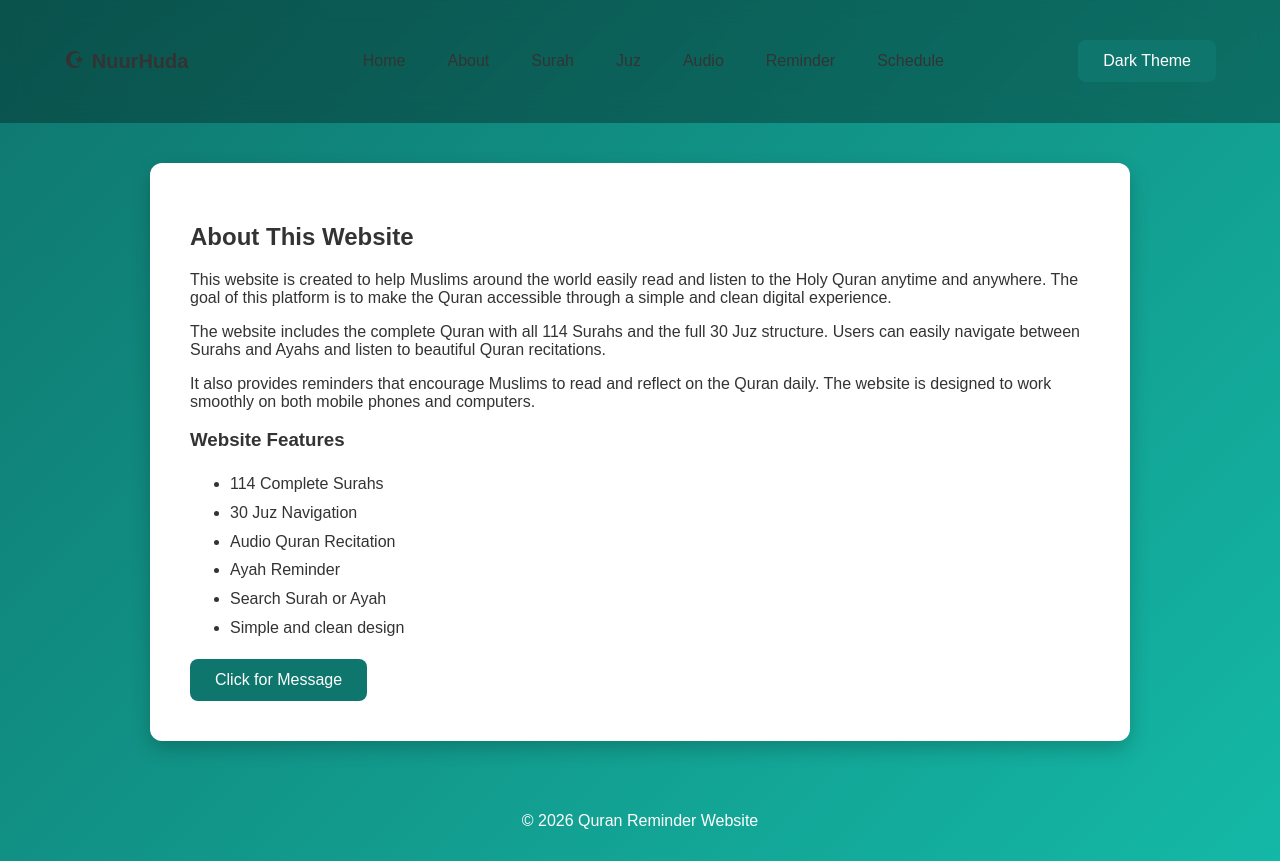
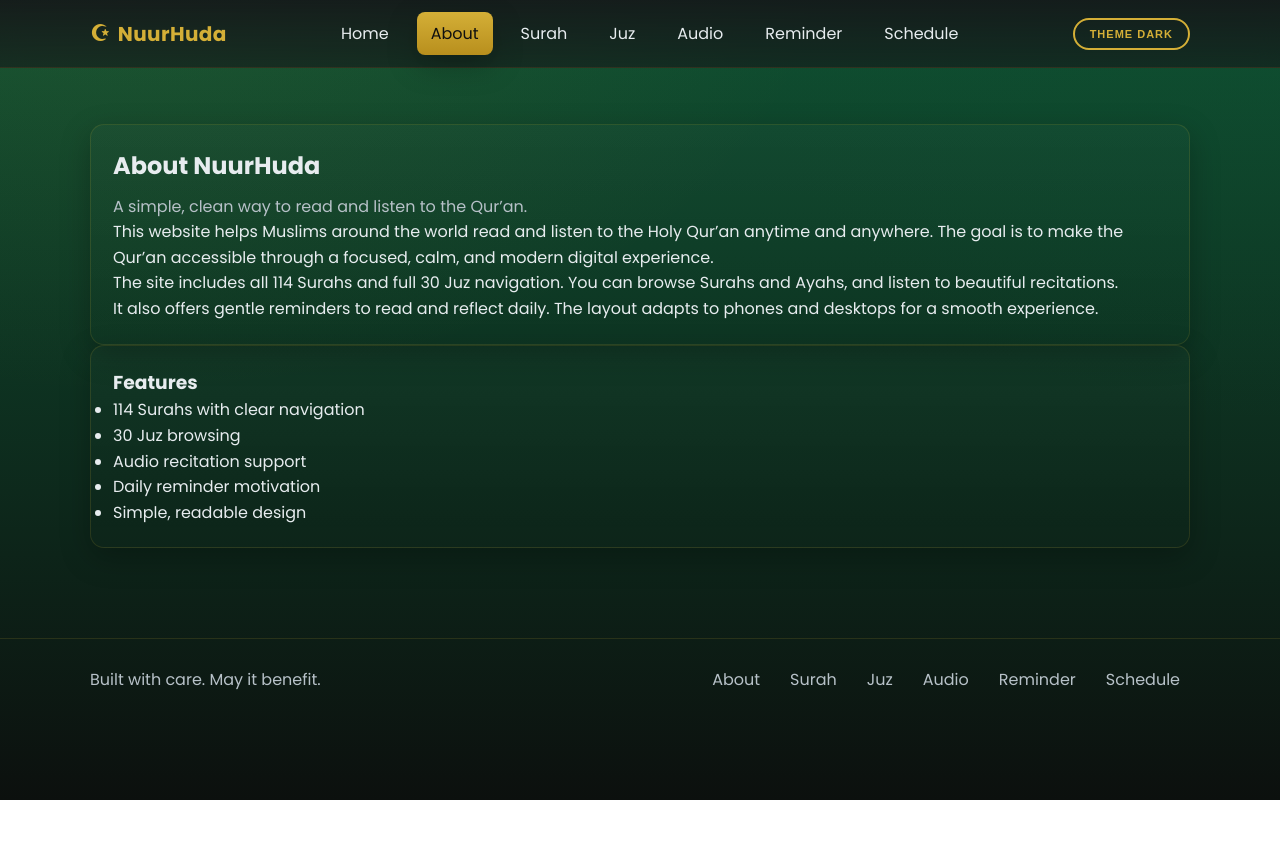
Before and after one commit to rayaanrazia9-coder/NuurHuda_Quran_Web, a plain HTML site: page about.html in a window 1280 px wide. After the commit the page ends 800 px from the top, so only its background shows below. Drawn offline with Linux system fonts and the light colour scheme; a web font is replaced by a local one.

Commit message:
Update  About

```diff
--- a/about.html
+++ b/about.html
@@ -1,87 +1,87 @@
-<!DOCTYPE html>
-<html lang="en">
-
+<!doctype html>
+<html lang="en" dir="ltr">
 <head>
-<meta charset="UTF-8">
-<meta name="viewport" content="width=device-width, initial-scale=1.0">
-
-<link rel="stylesheet" href="about.css">
+  <meta charset="utf-8">
+  <meta name="viewport" content="width=device-width, initial-scale=1">
+  <title>NuurHuda • About</title>
+  <link rel="preconnect" href="https://fonts.googleapis.com">
+  <link rel="preconnect" href="https://fonts.gstatic.com" crossorigin>
+  <link rel="stylesheet" href="style.css">
 </head>
 
-<body>
-
+<body class="dark">
   <header>
-  <div class="containe nav">
-
-    <a class="brand" href="index.html">
+    <div class="container nav">
+      <a class="brand" href="index.html" aria-label="NuurHuda Home">
         <span class="brand-logo">☪</span>
         <span class="brand-name">NuurHuda</span>
       </a>
-
-    <nav>
+      <nav aria-label="Site">
         <ul>
           <li><a href="index.html">Home</a></li>
           <li><a href="about.html">About</a></li>
           <li><a href="surah.html">Surah</a></li>
-        <li><a href="juz.html" active>Juz</a></li>
+          <li><a href="juz.html">Juz</a></li>
           <li><a href="audio.html">Audio</a></li>
           <li><a href="reminder.html">Reminder</a></li>
           <li><a href="schedule.html">Schedule</a></li>
         </ul>
       </nav>
-
-    <button id="themeBtn" class="theme-toggle" onclick="toggleTheme()">Dark Theme</button>
-
+      <button id="themeToggle" class="toggle" aria-pressed="true">
+        <span>Theme</span>
+        <span class="mode">Dark</span>
+      </button>
     </div>
   </header>
 
-
+<main>
     <div class="container">
-
-<section class="about">
-
-<h2>About This Website</h2>
-
+      <section class="section">
+        <div class="card">
+          <h2>About NuurHuda</h2>
+          <p class="subtitle">A simple, clean way to read and listen to the Qur’an.</p>
           <p>
-This website is created to help Muslims around the world easily read and listen
-to the Holy Quran anytime and anywhere. The goal of this platform is to make
-the Quran accessible through a simple and clean digital experience.
+            This website helps Muslims around the world read and listen to the Holy Qur’an
+            anytime and anywhere. The goal is to make the Qur’an accessible through a
+            focused, calm, and modern digital experience.
           </p>
-
           <p>
-The website includes the complete Quran with all 114 Surahs and the full
-30 Juz structure. Users can easily navigate between Surahs and Ayahs
-and listen to beautiful Quran recitations.
+            The site includes all 114 Surahs and full 30 Juz navigation. You can browse
+            Surahs and Ayahs, and listen to beautiful recitations.
           </p>
-
           <p>
-It also provides reminders that encourage Muslims to read and reflect
-on the Quran daily. The website is designed to work smoothly on both
-mobile phones and computers.
+            It also offers gentle reminders to read and reflect daily. The layout adapts
+            to phones and desktops for a smooth experience.
           </p>
-
-<h3>Website Features</h3>
-
-<ul>
-<li>114 Complete Surahs</li>
-<li>30 Juz Navigation</li>
-<li>Audio Quran Recitation</li>
-<li>Ayah Reminder</li>
-<li>Search Surah or Ayah</li>
-<li>Simple and clean design</li>
-</ul>
-
-<button onclick="showMessage()">Click for Message</button>
-
-</section>
-
         </div>
 
+        <div class="card">
+          <h3>Features</h3>
+          <ul>
+            <li>114 Surahs with clear navigation</li>
+            <li>30 Juz browsing</li>
+            <li>Audio recitation support</li>
+            <li>Daily reminder motivation</li>
+            <li>Simple, readable design</li>
+          </ul>
+        </div>
+      </section>
+    </div>
+  </main>
+
  <footer>
-<p>© 2026 Quran Reminder Website</p>
+    <div class="container footer-grid">
+      <div>Built with care. May it benefit.</div>
+      <div class="footer-nav">
+        <a href="about.html">About</a>
+        <a href="surah.html">Surah</a>
+        <a href="juz.html">Juz</a>
+        <a href="audio.html">Audio</a>
+        <a href="reminder.html">Reminder</a>
+        <a href="schedule.html">Schedule</a>
+      </div>
+    </div>
   </footer>
-
-<script src="js/script.js"></script>
-
+  <script src="script.js"></script>
 </body>
 </html>
```
Lines whose indentation alone changed are shown as unchanged.
